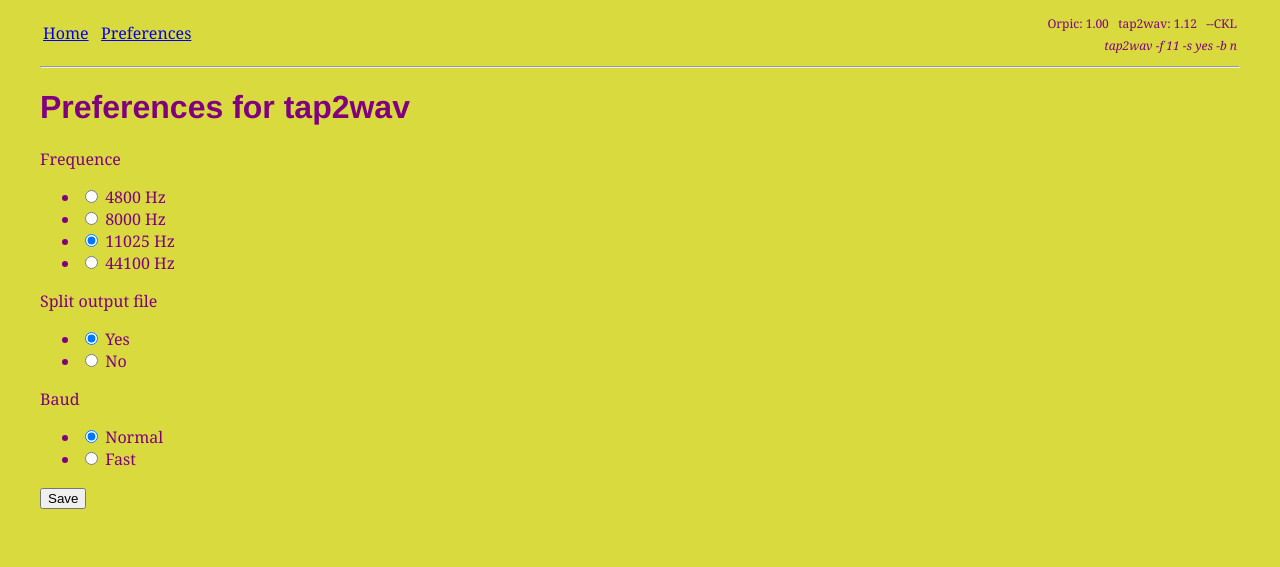
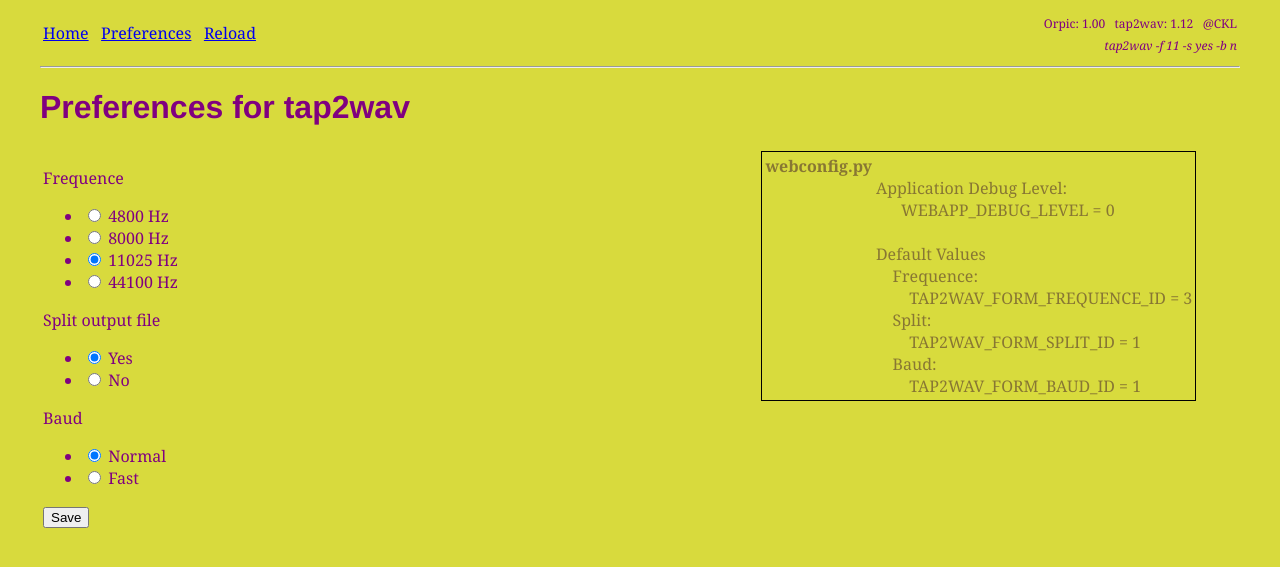
Before and after one commit to ckl67/Orpic, a Flask app: page /preferences in a window 1280 px wide. Shown: the top 567 px of the page. Run offline with Flask 2, Linux system fonts and the light colour scheme.

Commit message:
Orpic : Version Webapp 1.0 working

```diff
--- a/src/webapp/forms.py
+++ b/src/webapp/forms.py
@@ -1,6 +1,5 @@
 from flask_wtf import FlaskForm
 from wtforms import StringField, RadioField , SubmitField
-from webapp import app
 from webapp.common import pError
 
 class preferenceForm(FlaskForm):
@@ -11,7 +10,7 @@ class preferenceForm(FlaskForm):
             (3,'11025 Hz'),
             (4,'44100 Hz')
         ],
-        default=app.config["TAP2WAV_FORM_FREQUENCE_ID"],
+        default=1,
         coerce=int)
 
     split = RadioField(
@@ -19,7 +18,7 @@ class preferenceForm(FlaskForm):
             (1,'Yes') ,
             (2,'No')
         ],
-        default=app.config["TAP2WAV_FORM_SPLIT_ID"],
+        default=1,
         coerce=int)
 
     baud =  RadioField(
@@ -27,7 +26,7 @@ class preferenceForm(FlaskForm):
             (1,'Normal') ,
             (2,'Fast')
         ],
-        default=app.config["TAP2WAV_FORM_BAUD_ID"],
+        default=1,
         coerce=int)
 
     submit = SubmitField('Save')
--- a/src/webapp/routes.py
+++ b/src/webapp/routes.py
@@ -1,7 +1,7 @@
 from flask import render_template,request, redirect
 from webapp import app
 from webapp.forms import preferenceForm, idForm2Val_Frequence, idForm2Val_Split, idForm2Val_Baud
-from webapp.common import createNestedDict, formatCmd2os, pDbg2
+from webapp.common import createNestedDict, formatCmd2os, pFlaskAppConf, renSubDir, renFileSubdir, pDbg1, pDbg2
 import os
 
 # ######################################################
@@ -33,6 +33,25 @@ def utility_processor():
                 FidForm2Val_Baud=FidForm2Val_Baud)
 
 
+@app.route('/reload')
+def reload():
+    global tapesNL
+
+    pDbg1("/Reload")
+
+    # Rename Directories
+    pDbg1("(reload) Rename Directories : webapp/static/Tapes/ ")
+    renSubDir("webapp/static/Tapes/"," ","_")
+
+    # Rename all files in Sub Directories
+    pDbg1("(reload) Rename all files in Sub Directories : webapp/static/Tapes/")
+    renFileSubdir("webapp/static/Tapes/"," ","_")
+
+    pDbg1("(reload) Create tapes Nested List ")
+    tapesNL = createNestedDict("webapp/static/Tapes/","static/Tapes/")
+
+    return redirect('/')
+
 # ######################################################
 # http://localost?tapeId=1&tapeAudioId=1
 # ######################################################
@@ -40,9 +59,11 @@ def utility_processor():
 def home():
     global audioNL
 
+    pFlaskAppConf(app.config,False)
+
     templateData = {
         "TapeId": 0,         # Tape ID
-        "TapeAudioId":0,     # Tape Audio ID --> We can have several Tapes files (each of them can be splited in several wav files)
+        "TapeAudioId":0,     # Tape Audio ID --> We can have several Tapes files (each of them can possibly be splited in several wav files)
         "TapesNL" : tapesNL,
         "AudioNL": audioNL,
         "AppConfig": app.config
@@ -56,61 +77,48 @@ def home():
     if tapeIdx != 0:
         templateData["TapeId"] = tapeIdx
         templateData["TapeAudioId"] = tapeAudioIdx
-        print("------------PLAY----------------")
-        print("tapeId   : ",tapeIdx)
-        print("tapeAudioId  : ",tapeAudioIdx)
-        print("Name      : ",tapesNL[tapeIdx]["name"][0])
-        print("Directory : ",tapesNL[tapeIdx]["directory_src"][0])
-        print("Play Tape : ",tapesNL[tapeIdx]["tap_file"][tapeAudioIdx])
+        pDbg2("(home) tapeId     : {}".format(tapeIdx))
+        pDbg2("(home) tapeAudioId: {}".format(tapeAudioIdx))
+        pDbg2("(home) Name       : {}".format(tapesNL[tapeIdx]["name"][0]))
+        pDbg2("(home) Directory  : {}".format(tapesNL[tapeIdx]["directory_src"][0]))
+        pDbg2("(home) Tape File  : {}".format(tapesNL[tapeIdx]["tap_file"][tapeAudioIdx]))
 
-        # We are using ative play linux player
-        # Installed with : sudo apt-get insatll sox
-        # syntax: play [file name]
         playFile = "{0}{1}".format(tapesNL[tapeIdx]["directory_src"][0],tapesNL[tapeIdx]["tap_file"][tapeAudioIdx] )
         cmd = formatCmd2os(
             "../bin/tap2wav -i {0} -o webapp/static/Audio/AudioTape/audio.wav -f {1} -s {2} -b {3} -e 3"
             .format(
                 playFile,
-                app.config["TAP2WAV_FORM_FREQUENCE_ID"],
-                app.config["TAP2WAV_FORM_SPLIT_ID"],
-                app.config["TAP2WAV_FORM_BAUD_ID"]
+                idForm2Val_Frequence(app.config["TAP2WAV_FORM_FREQUENCE_ID"]),
+                idForm2Val_Split(app.config["TAP2WAV_FORM_SPLIT_ID"]),
+                idForm2Val_Baud(app.config["TAP2WAV_FORM_BAUD_ID"])
             )
         )
-        print(cmd)
-        # # Force Delete directory
-        # os.system("rm -R -f webapp/static/Audio/")
-        # # Create Directory
-        # os.system("mkdir webapp/static/Audio")
-        # os.system("mkdir webapp/static/Audio/AudioTape")
-        # # Create Audio Files
-        # os.system(cmd)
-        # # Create Nested Dictionnary
-        # audioNL = createNestedDict("webapp/static/Audio/","static/Audio/")
-        # templateData["AudioNL"] = audioNL
-
-        # print("------------AUDIO----------------")
-        # print("Nb Audio Files : ",audioNL[1].get("wav_nb")[0])
-        # print("Audio Files : ",audioNL[1].get("wav_file"))
-        # print("tapeIdx: ", tapeIdx)
-        # print("tapeAudioIdx: ",tapeAudioIdx)
-
-        # # os.system(f"play {playFile}")
+        # Force Delete files
+        os.system("rm -f webapp/static/Audio/AudioTape/*")
+        # Create Audio Files
+        pDbg2("(home) run: {0}".format(cmd))
+        os.system(cmd)
+        # Create Nested Dictionnary
+        audioNL = createNestedDict("webapp/static/Audio/","static/Audio/")
+        templateData["AudioNL"] = audioNL
 
     # Pass the template data into the template main.html and return it to the user
     return render_template("main.html", **templateData)
 
 @app.route('/preferences', methods=['GET', 'POST'])
 def preference():
-    print(app.config["TAP2WAV_FORM_FREQUENCE_ID"])
-    form = preferenceForm()
+    form = preferenceForm(
+        frequence=app.config["TAP2WAV_FORM_FREQUENCE_ID"],
+        split=app.config["TAP2WAV_FORM_SPLIT_ID"],
+        baud=app.config["TAP2WAV_FORM_BAUD_ID"]
+    )
+
     if form.validate_on_submit():
         app.config["TAP2WAV_FORM_FREQUENCE_ID"] = form.frequence.data
         app.config["TAP2WAV_FORM_SPLIT_ID"] =  form.split.data
         app.config["TAP2WAV_FORM_BAUD_ID"] = form.baud.data
 
-        print(app.config["TAP2WAV_FORM_FREQUENCE_ID"])
+        pFlaskAppConf(app.config,False)
 
         return redirect('/')
-    # Pass the template data into the template main.html and return it to the user
-    #return render_template("main.html", **templateData)
     return render_template("preference.html", AppConfig=app.config, form=form)
--- a/src/webapp/static/style.css
+++ b/src/webapp/static/style.css
@@ -13,3 +13,16 @@ h1 {
 psmall {
     font-size: 0.75em;
 }
+
+.tab2 {
+    border: 1px solid black;
+    background-color:   #d8db3d;
+    color: #887733;
+}
+
+.ctab3 {
+    border: 0px solid black;
+    background-color: #d8da3d
+    color: black;
+    font-size: 0.9em;
+}
--- a/src/webapp/templates/base.html
+++ b/src/webapp/templates/base.html
@@ -7,21 +7,21 @@
 
 <body>
   <div>
-    <table width="100%" border="0">
-    <tr>
+    <table width="100%" border="0" >
+    <tr1>
       <td>
-	<a href="/">Home</a>	&nbsp	<a href="/preferences">Preferences</a>
+	<a href="/">Home</a>	&nbsp	<a href="/preferences">Preferences</a> &nbsp	<a href="/reload">Reload</a>
       </td>
       <td align="right" >
 	<psmall>
-	  Orpic: {{ AppConfig["WEBAPP_VERSION"] }} &nbsp tap2wav: {{ AppConfig["TAP2WAV_VERSION"] }} &nbsp --CKL <br>
+	  Orpic: {{ AppConfig["WEBAPP_VERSION"] }} &nbsp tap2wav: {{ AppConfig["TAP2WAV_VERSION"] }} &nbsp @CKL <br>
 	  <i>tap2wav
 	    -f {{FidForm2Val_Frequence(AppConfig["TAP2WAV_FORM_FREQUENCE_ID"])}}
 	    -s {{FidForm2Val_Split(AppConfig["TAP2WAV_FORM_SPLIT_ID"])}}
 	    -b {{FidForm2Val_Baud(AppConfig["TAP2WAV_FORM_BAUD_ID"])}} </i>
 	</psmall>
       </td>
-    </tr>
+    </tr1>
     </table>
   </div>
   <hr>
--- a/src/webapp/templates/preference.html
+++ b/src/webapp/templates/preference.html
@@ -2,7 +2,13 @@
 
 {% block content %}
   <h1>Preferences for tap2wav</h1>
-    <form action="" method="post" novalidate>
+
+  <table style="width:100%" border ="0" >
+
+    <tr>
+      <td width="60%">
+	{# preferences which can be modified  #}
+	<form action="" method="post">
           {{ form.hidden_tag() }}
           <p>
 	    {{ form.frequence.label }}<br>
@@ -19,4 +25,36 @@
 
           <p>{{ form.submit() }}</p>
 	</form>
+
+      </td>
+      <td valign="top">
+	{# Configuration of the Aplliction  #}
+	<table class="tab2" >
+	  <tr>
+	    <td valign="top">
+	      <b>webconfig.py</b>
+	    </td>
+	    <td>
+	      <br>
+	      Application Debug Level: <br>
+	      &nbsp &nbsp &nbsp WEBAPP_DEBUG_LEVEL =  {{ AppConfig["WEBAPP_DEBUG_LEVEL"] }}
+	      <br>
+	      <br>
+	      Default Values <br>
+	      &nbsp &nbsp Frequence: <br>
+	      &nbsp &nbsp &nbsp &nbsp TAP2WAV_FORM_FREQUENCE_ID =  {{ AppConfig["TAP2WAV_FORM_FREQUENCE_ID"] }} <br>
+	      &nbsp &nbsp Split: <br>
+	      &nbsp &nbsp &nbsp &nbsp TAP2WAV_FORM_SPLIT_ID =  {{ AppConfig["TAP2WAV_FORM_SPLIT_ID"] }} <br>
+	      &nbsp &nbsp Baud: <br>
+	      &nbsp &nbsp &nbsp &nbsp TAP2WAV_FORM_BAUD_ID =  {{ AppConfig["TAP2WAV_FORM_BAUD_ID"] }} <br>
+
+	    </td>
+	  </tr>
+	</table>
+
+
+      </td>
+    </tr>
+  </table>
+
 {% endblock %}
--- a/src/webconfig.py
+++ b/src/webconfig.py
@@ -1,7 +1,7 @@
 from ctypes import *
 
 class Config(object):
-    WEBAPP_DEBUG_LEVEL = 5
+    WEBAPP_DEBUG_LEVEL = 0  # 0 to 5
     WEBAPP_VERSION = "1.00"
     TAP2WAV_VERSION = "1.12"
     SECRET_KEY = 'Mon Secret se cache derrière'
```
Also changed, not shown: src/webapp/__init__.py (+9 -7 lines), src/webapp/common.py (+38 -1 lines), src/webapp/templates/main.html (+17 -7 lines), src/webapp/static/Images/cloadOric.png (added). Lines whose indentation alone changed are shown as unchanged.
